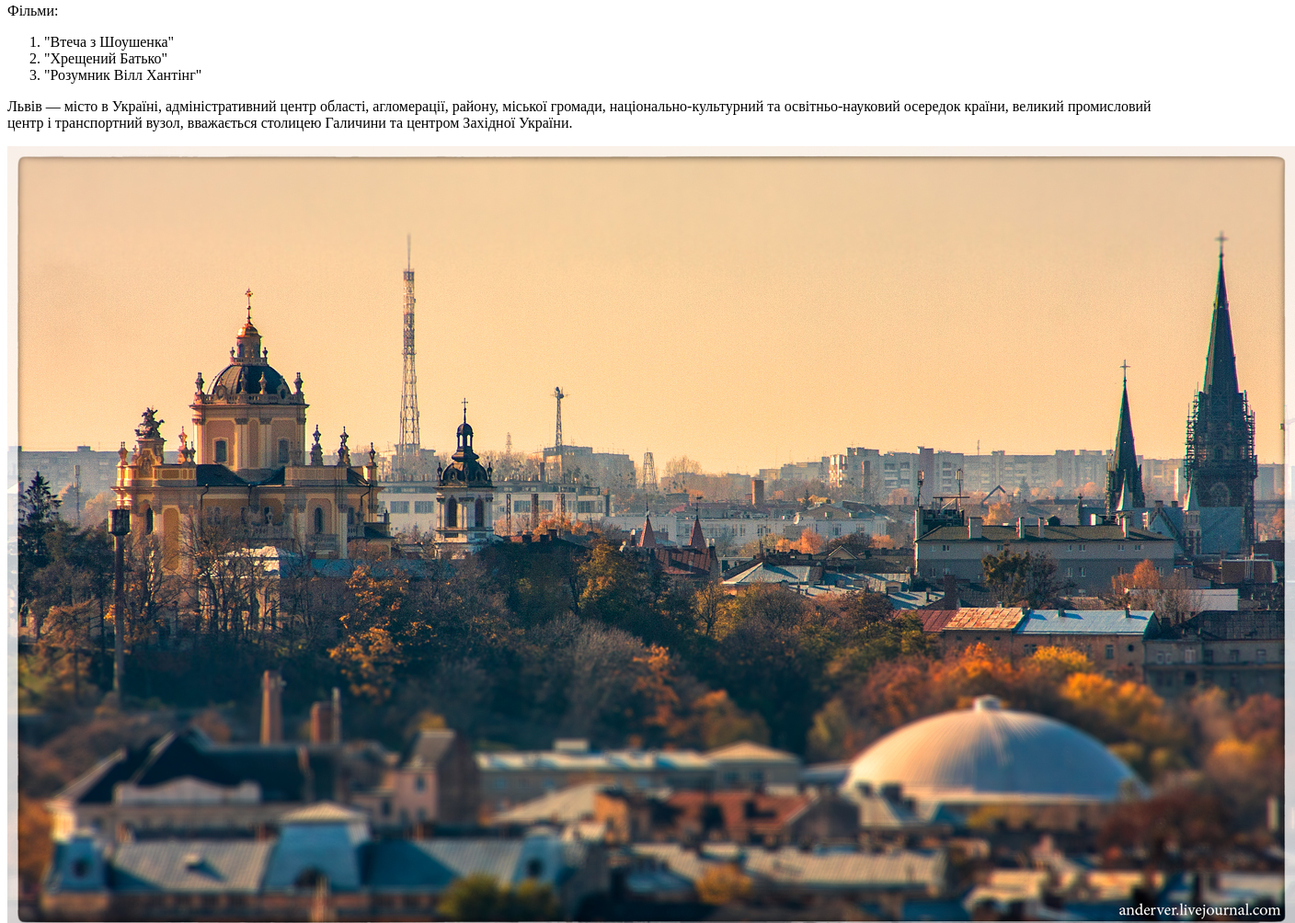
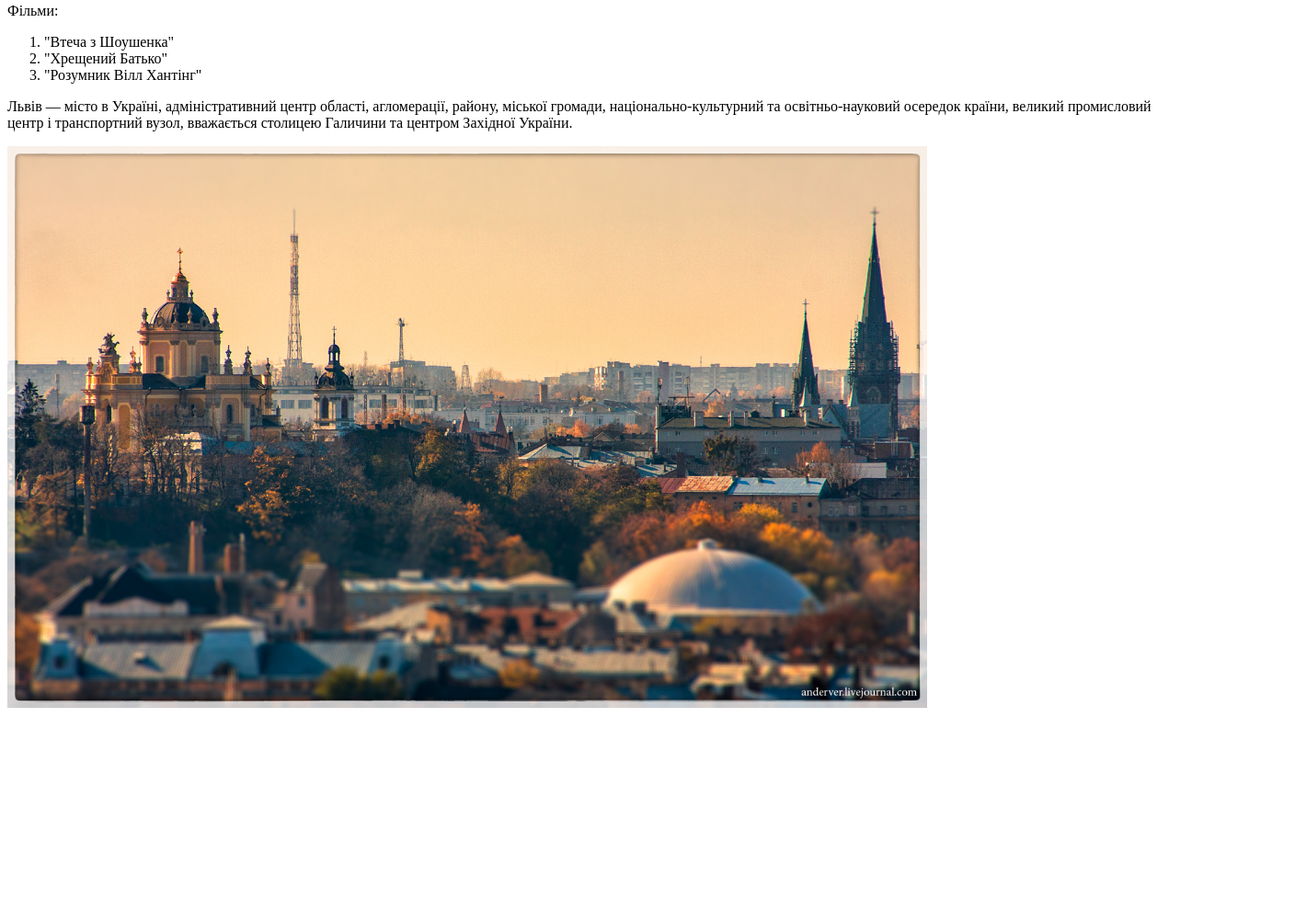
Before and after one commit to ErnestoFolting/basicsOfFrontend, a plain HTML site: page Lab1/index.html in a window 1280 px wide. Shown: the part 272-1276 px from the top of the page at 92% size, 1408 px wide, since content can reach past the window. After the commit the page ends 1054 px from the top, so only its background shows below. Drawn offline with Linux system fonts and the light colour scheme.

Commit message:
Correct the img style

```diff
--- a/Lab1/index.html
+++ b/Lab1/index.html
@@ -38,10 +38,11 @@
     </div>
     <div class="city">
         <p>
-            Львів — місто в Україні, адміністративний центр області, агломерації, району, міської громади, національно-культурний та освітньо-науковий осередок країни, великий промисловий центр і транспортний вузол, вважається столицею Галичини та центром Західної України.
+            Львів — місто в Україні, адміністративний центр області, агломерації, району, міської громади, національно-культурний та освітньо-науковий осередок країни,
+            великий промисловий центр і транспортний вузол, вважається столицею Галичини та центром Західної України.
         </p>
         <a href="https://www.032.ua/">
-            <img src="images/Lviv.jpg" alt="Lviv">
+            <img src="images/Lviv.jpg" alt="Lviv" style="max-width:1000px;width:100%">
         </a>
     </div>
 </body>
```
